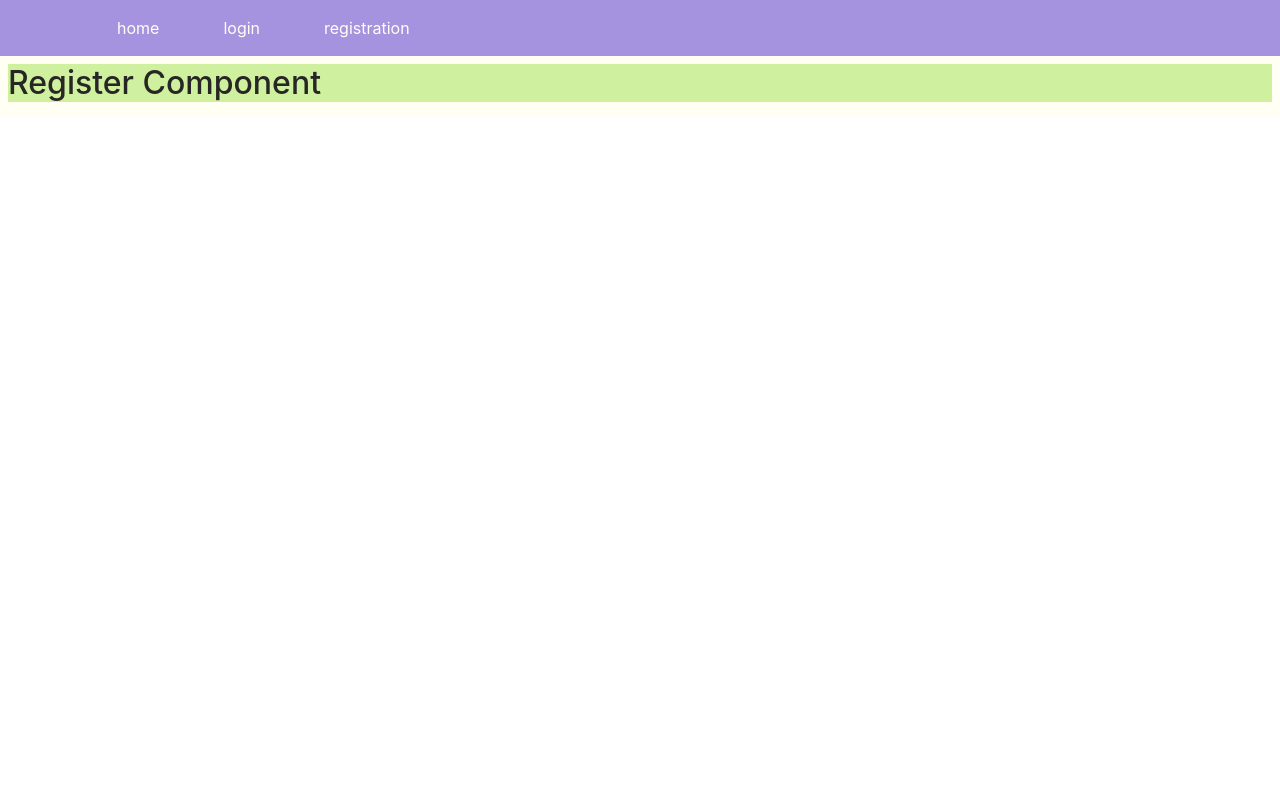
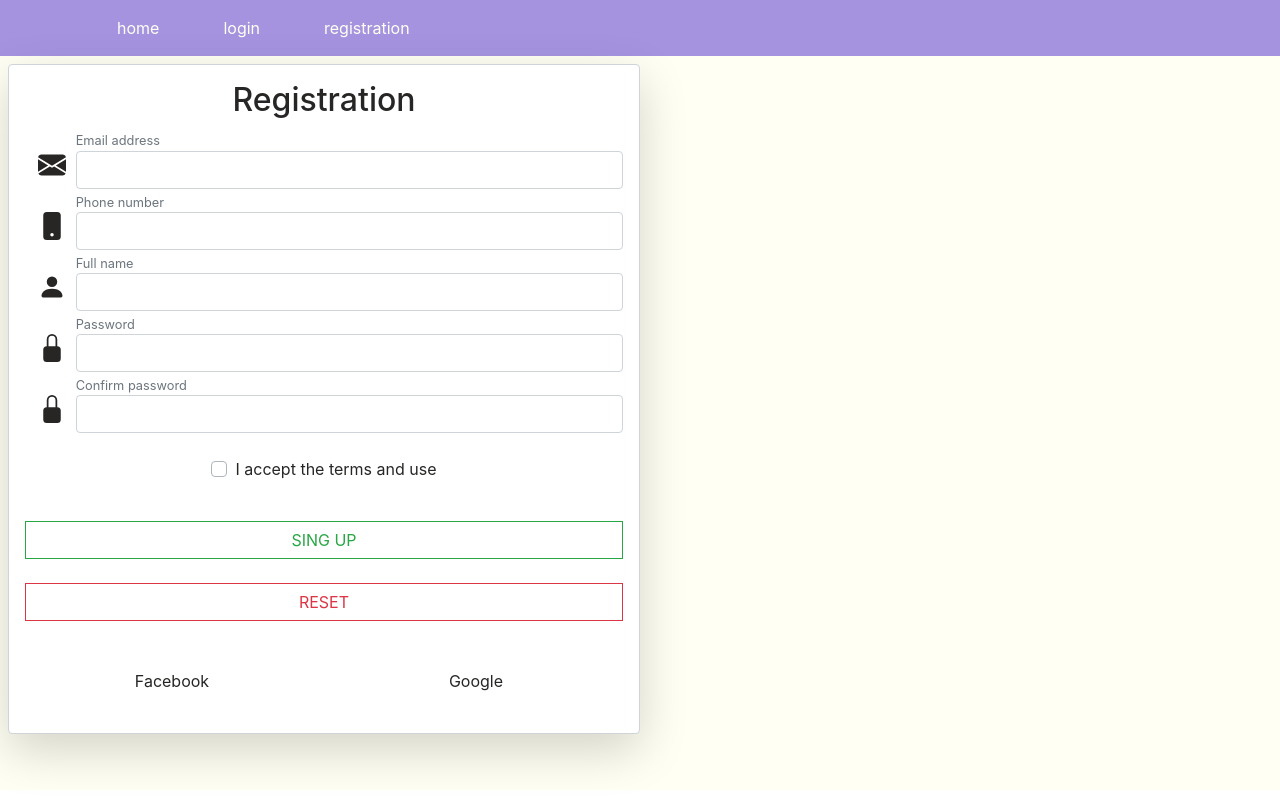
Before and after one commit to butvin/v2europa, a Vue app: page /register in a window 1280 px wide. Built offline with nearby package versions, Linux system fonts and the light colour scheme.

Commit message:
register-component #1

```diff
--- a/src/components/auth/RegisterComponent.vue
+++ b/src/components/auth/RegisterComponent.vue
@@ -1,17 +1,159 @@
 <template>
   <div class="register-component">
-    <h2>Register Component</h2>
+    <b-form
+      id="registration-form"
+      v-if="showForm"
+      @submit="onSubmit"
+      @reset="onReset"
+      class="shadow-lg p-3 mb-5 bg-white rounded"
+    >
+      <!-- Title area-->
+      <b-form-row>
+        <b-col sm="12" class="text-center">
+          <h2><span>Registration</span></h2>
+        </b-col>
+      </b-form-row>
+      <!-- Email field -->
+      <b-form-row>
+        <b-col sm="1"></b-col>
+        <b-col sm="11">
+          <b-form-text>Email address</b-form-text>
+        </b-col>
+        <b-col sm="1">
+          <b-icon icon="envelope-fill" font-scale="1.75" class="float-right"></b-icon>
+        </b-col>
+        <b-col sm="11">
+          <b-form-input type="text" name="email" v-model="form.email"></b-form-input>
+        </b-col>
+      </b-form-row>
+      <!-- Phone field -->
+      <b-form-row>
+        <b-col sm="1"></b-col>
+        <b-col sm="11">
+          <b-form-text>Phone number</b-form-text>
+        </b-col>
+        <b-col sm="1">
+          <b-icon icon="phone-fill" font-scale="1.75" class="float-right"></b-icon>
+        </b-col>
+        <b-col sm="11">
+          <b-form-input type="text" name="phone" v-model="form.phone"></b-form-input>
+        </b-col>
+      </b-form-row>
+      <!-- User name field -->
+      <b-form-row>
+        <b-col sm="1"></b-col>
+        <b-col sm="11">
+          <b-form-text>Full name</b-form-text>
+        </b-col>
+        <b-col sm="1">
+          <b-icon icon="person-fill" font-scale="1.75" class="float-right"></b-icon>
+        </b-col>
+        <b-col sm="11">
+          <b-form-input name="name" type="text" v-model="form.name"></b-form-input>
+        </b-col>
+      </b-form-row>
+      <!-- Password field -->
+      <b-form-row>
+        <b-col sm="1"></b-col>
+        <b-col sm="11">
+          <b-form-text>Password</b-form-text>
+        </b-col>
+        <b-col sm="1">
+          <b-icon icon="lock-fill" font-scale="1.75" class="float-right"></b-icon>
+        </b-col>
+        <b-col sm="11">
+          <b-form-input type="password" name="password" v-model="form.password"></b-form-input>
+        </b-col>
+      </b-form-row>
+      <!-- Confirmation password field -->
+      <b-form-row>
+        <b-col sm="1"></b-col>
+        <b-col sm="11">
+          <b-form-text>Confirm password</b-form-text>
+        </b-col>
+        <b-col sm="1">
+          <b-icon icon="lock-fill" font-scale="1.75" class="float-right"></b-icon>
+        </b-col>
+        <b-col sm="11">
+          <b-form-input type="password" name="rePassword" v-model="form.rePassword"></b-form-input>
+        </b-col>
+      </b-form-row>
+      <!-- Terms checkbox field -->
+      <b-form-row class="mt-4">
+        <b-col sm="12" md="12" lg="12" class="text-center">
+          <b-form-checkbox aria-label="ARIA-LABEL"
+            name="terms"
+            value="done"
+            unchecked-value="undone"
+            v-model="form.terms"
+          >
+            <p>I accept the terms and use</p>
+          </b-form-checkbox>
+        </b-col>
+      </b-form-row>
+      <!-- Sign up button -->
+      <b-form-row class="mt-4">
+        <b-col sm="12" md="12" lg="12">
+          <b-button type="submit" variant="outline-success" block squared>
+            <span class="text-uppercase">sing&nbsp;up</span>
+          </b-button>
+        </b-col>
+      </b-form-row>
+      <!-- Reset button -->
+      <b-form-row class="mt-4">
+        <b-col sm="12" md="12" lg="12">
+          <b-button type="reset" variant="outline-danger" block squared>
+            <span class="text-uppercase">reset</span>
+          </b-button>
+        </b-col>
+      </b-form-row>
+      <b-form-row class="mt-5 mb-2">
+        <b-col sm="6" md="6" lg="6">
+          <p class="text-center">Facebook</p>
+        </b-col>
+        <b-col sm="6" md="6" lg="6">
+          <p class="text-center">Google</p>
+        </b-col>
+      </b-form-row>
+    </b-form>
   </div>
 </template>
 
 <script>
 export default {
-  name: 'RegisterComponent'
+  name: 'RegisterComponent',
+  data () {
+    return {
+      showForm: true,
+      form: {
+        name: '',
+        email: '',
+        phone: '',
+        password: '',
+        rePassword: '',
+        terms: 'undone'
+      }
+    }
+  },
+  methods: {
+    onSubmit () {
+      return true
+    },
+    onReset () {
+      return true
+    }
+  }
 }
 </script>
 
 <style scoped>
 .register-component {
-  background: #cff09e;
+  background: #FFFFF3;
+  width: 50%;
+  height: 100%;
+}
+#registration-form {
+  padding: 1.5rem;
+  border: 1px solid #CED4DA;
 }
 </style>
```
